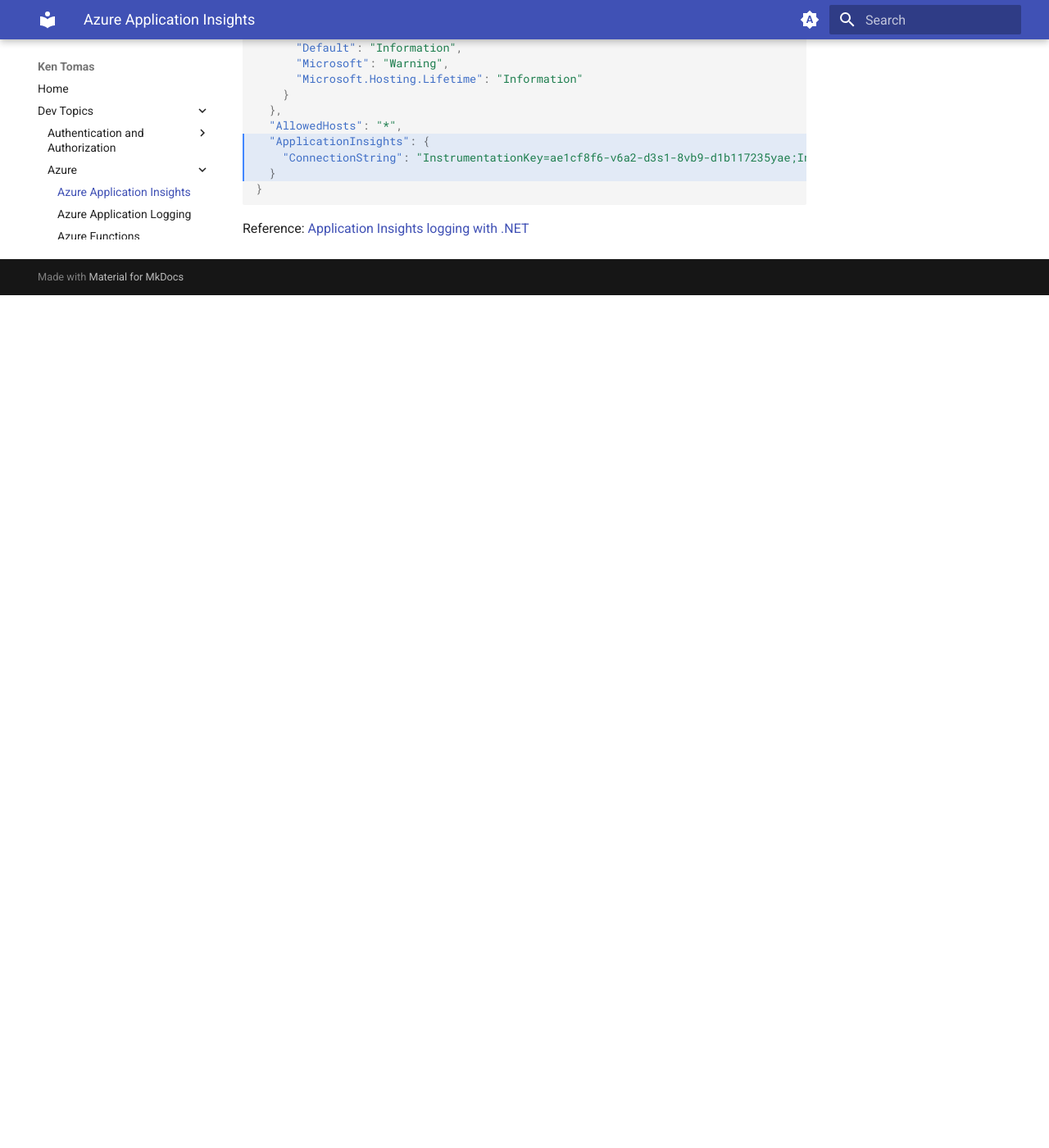
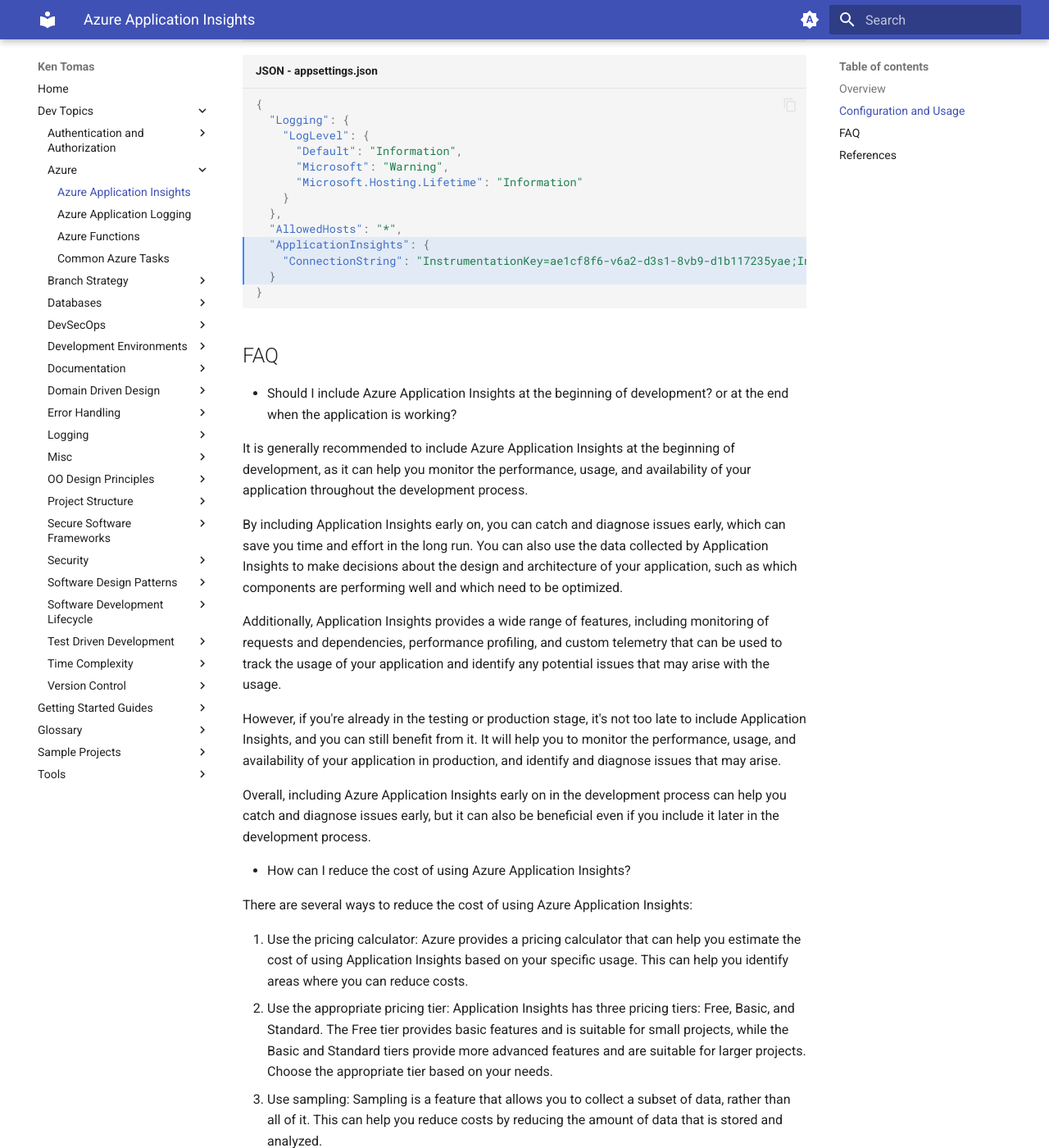
Before and after one commit to kentomas/kentomas.github.io, an MkDocs documentation site: the page built from docs/Dev Topics/Azure/Azure Application Insights.md, in a window 1280 px wide and 1400 px high, scrolled down 1745 px. Shown: the whole window at 82% size. Built offline with MkDocs 1.6.1 and Material for MkDocs 9.7.7, drawn with Linux system fonts in a browser that asks for light colours; before the commit the page ends 2105 px from its top, so only the background shows below that; some of the changed text lies outside the part shown.

````diff
--- a/docs/Dev Topics/Azure/Azure Application Insights.md
+++ b/docs/Dev Topics/Azure/Azure Application Insights.md
@@ -1,8 +1,12 @@
 # Azure Application Insights
+
+## Overview
 
 The [Microsoft.Extensions.Logging.ApplicationInsights](https://www.nuget.org/packages/Microsoft.Extensions.Logging.ApplicationInsights) provider package writes logs to [Azure Application Insights](https://learn.microsoft.com/en-us/azure/azure-monitor/app/cloudservices). Application Insights is a service that monitors a web app and provides tools for querying and analyzing the telemetry data. If you use this provider, you can query and analyze your logs by using the Application Insights tools.
 
 The logging provider is included as a dependency of [Microsoft.ApplicationInsights.AspNetCore](https://www.nuget.org/packages/Microsoft.ApplicationInsights.AspNetCore), which is the package that provides all available telemetry for ASP.NET Core. If you use this package, you don't have to install the provider package.
+
+## Configuration and Usage
 
 General Configuration Steps:
 
@@ -68,4 +72,34 @@
 }
 ```
 
-Reference: [Application Insights logging with .NET](https://learn.microsoft.com/en-us/azure/azure-monitor/app/ilogger)
+## FAQ
+
+- Should I include Azure Application Insights at the beginning of development? or at the end when the application is working?
+
+  It is generally recommended to include Azure Application Insights at the beginning of development, as it can help you monitor the performance, usage, and availability of your application throughout the development process.
+
+  By including Application Insights early on, you can catch and diagnose issues early, which can save you time and effort in the long run. You can also use the data collected by Application Insights to make decisions about the design and architecture of your application, such as which components are performing well and which need to be optimized.
+
+  Additionally, Application Insights provides a wide range of features, including monitoring of requests and dependencies, performance profiling, and custom telemetry that can be used to track the usage of your application and identify any potential issues that may arise with the usage.
+
+  However, if you're already in the testing or production stage, it's not too late to include Application Insights, and you can still benefit from it. It will help you to monitor the performance, usage, and availability of your application in production, and identify and diagnose issues that may arise.
+
+  Overall, including Azure Application Insights early on in the development process can help you catch and diagnose issues early, but it can also be beneficial even if you include it later in the development process.
+
+- How can I reduce the cost of using Azure Application Insights?
+
+There are several ways to reduce the cost of using Azure Application Insights:
+
+1. Use the pricing calculator: Azure provides a pricing calculator that can help you estimate the cost of using Application Insights based on your specific usage. This can help you identify areas where you can reduce costs.
+2. Use the appropriate pricing tier: Application Insights has three pricing tiers: Free, Basic, and Standard. The Free tier provides basic features and is suitable for small projects, while the Basic and Standard tiers provide more advanced features and are suitable for larger projects. Choose the appropriate tier based on your needs.
+3. Use sampling: Sampling is a feature that allows you to collect a subset of data, rather than all of it. This can help you reduce costs by reducing the amount of data that is stored and analyzed.
+4. Use Retention policies: Retention policies allow you to control how long data is kept in the service. By reducing the retention period, you can reduce the amount of data that is stored and analyzed, which can help you reduce costs.
+5. Use Metrics Explorer: Metrics Explorer is a feature that allows you to analyze metrics and performance data in real-time, and you can use it to identify and troubleshoot performance issues. You can use this feature to reduce costs by identifying and resolving performance issues before they become a problem.
+6. Use Azure Monitor Workbooks: Azure Monitor Workbooks allow you to create and share interactive and customizable visualizations of your data. This can help you to identify patterns and trends in your data, which can help you reduce costs by identifying and resolving issues early.
+
+Overall, using a combination of the above methods can help you reduce the cost of using Azure Application Insights while still gaining the insights and monitoring that you need to run your application efficiently.
+
+## References
+
+- [Application Insights logging with .NET](https://learn.microsoft.com/en-us/azure/azure-monitor/app/ilogger)
+- [Azure Application Insights — How not to burn money using it](https://medium.com/@beyerleinf/azure-application-insights-how-not-to-burn-money-using-it-5f1bbe5816b4)
````
